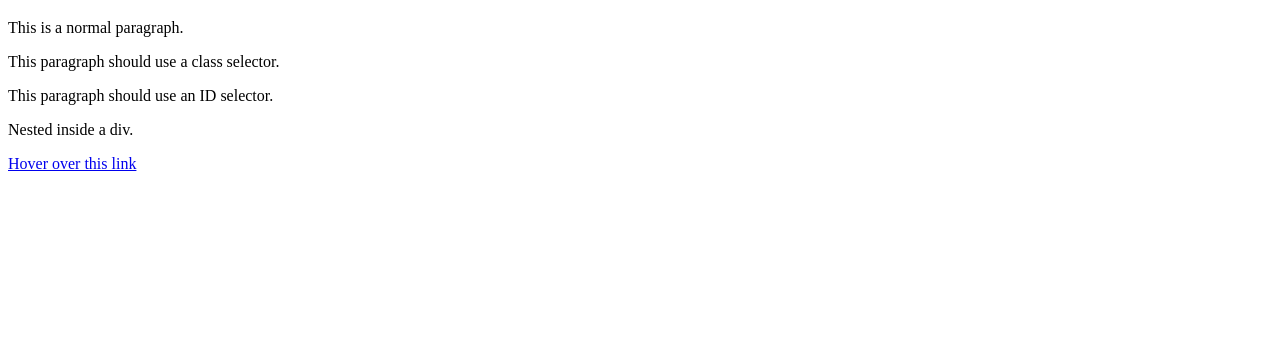
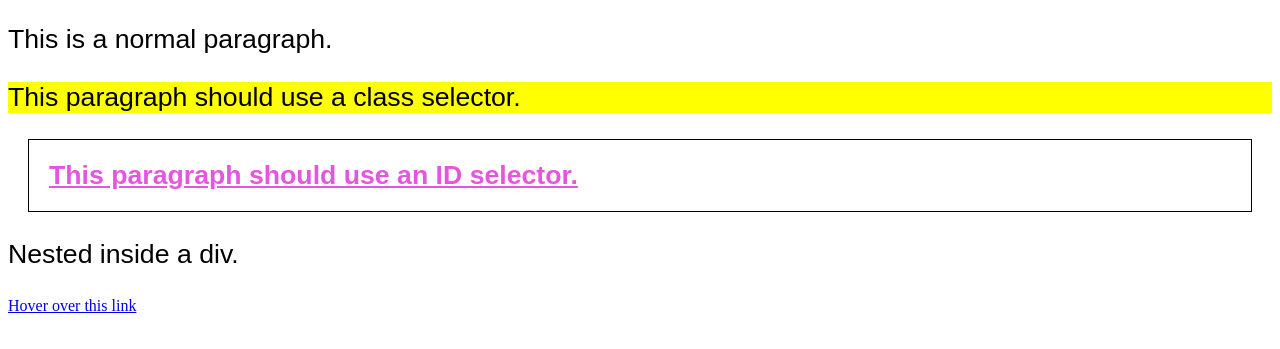
Before and after one commit to gretamaria1/Foundation25, a plain HTML site: page Lab4/Activity2/index.html in a window 1280 px wide. Shown: the part 61-410 px from the top of the page. Drawn offline with Linux system fonts and the light colour scheme.

Commit message:
Lab 4 Activity2

```diff
--- a/Lab4/Activity2/index.html
+++ b/Lab4/Activity2/index.html
@@ -4,6 +4,7 @@
   <meta charset="UTF-8">
   <title>Activity 2 - CSS Selectors</title>
   <!-- Link your style sheet here -->
+   <link rel="stylesheet" href="styles.css">
 </head>
 <body>
   <h1>Selectors Practice</h1>
--- /dev/null
+++ b/Lab4/Activity2/styles.css
@@ -0,0 +1,19 @@
+p {
+    font-size: 20pt;
+    font-family: Arial, Helvetica, sans-serif
+}
+.highlight {
+    background-color: yellow;
+}
+#special {
+    color: #e655df;
+    font-weight: bold;
+    text-decoration: underline;
+    border: 1px solid black;
+    padding: 20px;
+    margin: 20px
+}
+
+a:hover {
+    color: red;
+}
```
